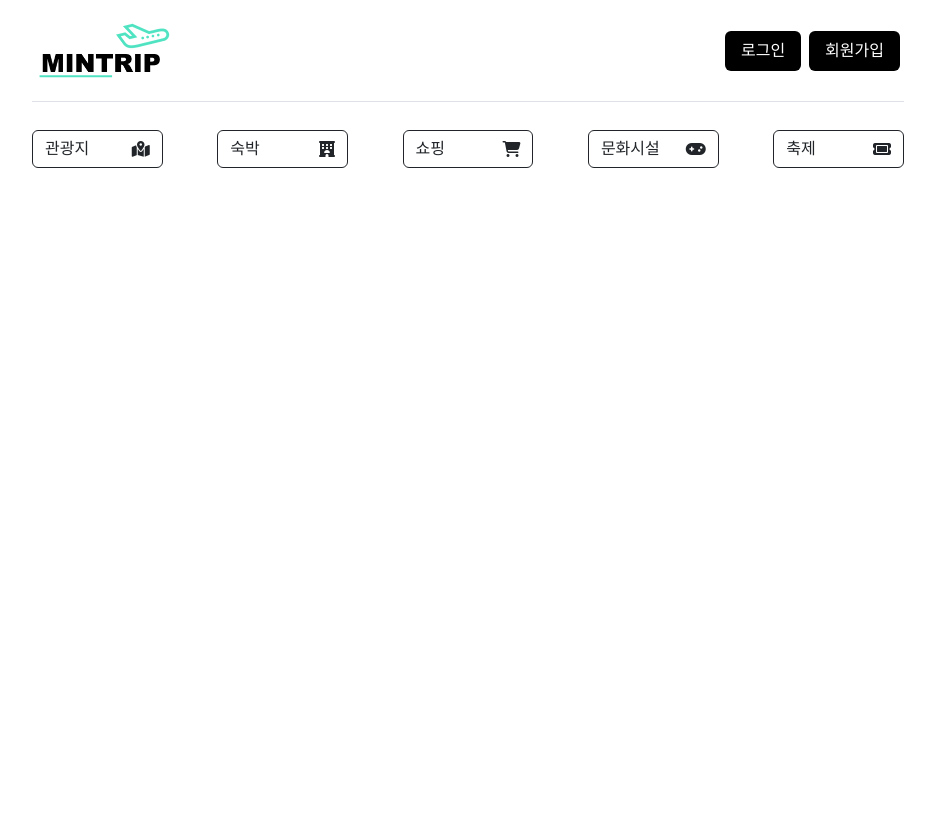
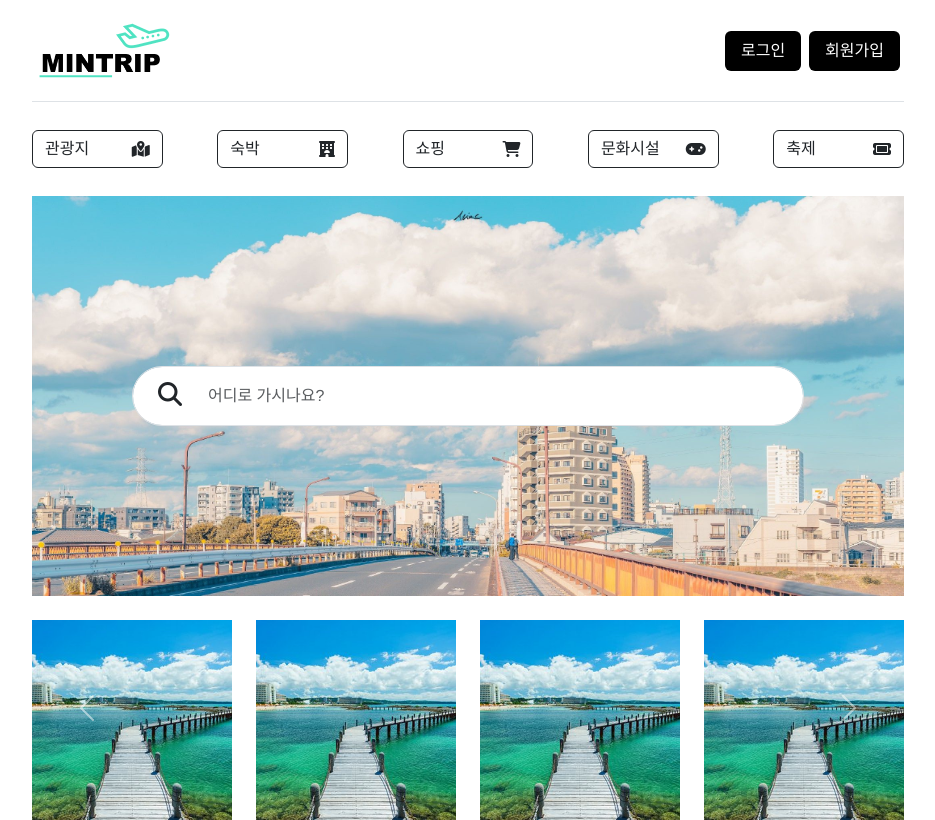
Before and after one commit to yygs321/S914_FinalFront_TRIP_Yoonkyungmin_Parksomin, a Vue app: page /#/ in a window 1280 px wide. Shown: the whole page, without its empty margins (172-1107 px from the left). Built offline with nearby package versions, Linux system fonts and the light colour scheme.

Commit message:
[feat] Add search, photo slide

```diff
--- a/src/App.vue
+++ b/src/App.vue
@@ -11,15 +11,6 @@
           <li class="nav-item"><a href="#" class="nav-link mx-1">회원가입</a></li>
         </ul>
       </header>
-        <div class="nav-scroller py-1 mb-2">
-      <nav class="nav d-flex justify-content-between">
-        <button type="button" class="btn btn-outline-dark d-flex justify-content-between"><span class="me-2">관광지</span><i class="fa-solid fa-map-location-dot"></i></button>
-        <button type="button" class="btn btn-outline-dark d-flex justify-content-between"><span class="me-2">숙박</span><i class="fa-solid fa-hotel"></i></button>
-        <button type="button" class="btn btn-outline-dark d-flex justify-content-between"><span class="me-2">쇼핑</span><i class="fa-solid fa-cart-shopping"></i></button>
-        <button type="button" class="btn btn-outline-dark d-flex justify-content-between"><span class="me-2">문화시설</span><i class="fa-solid fa-gamepad"></i></button>
-        <button type="button" class="btn btn-outline-dark d-flex justify-content-between"><span class="me-2">축제</span><i class="fa-solid fa-ticket"></i></button>
-      </nav>
-    </div>
     </div>
     <router-view/>
   </div>
--- /dev/null
+++ b/src/components/TripHeader.vue
@@ -0,0 +1,23 @@
+<template>
+    <div class="container">
+        <div class="nav-scroller py-1 mb-2">
+            <nav class="nav d-flex justify-content-between">
+                <button type="button" class="btn btn-outline-dark d-flex justify-content-between"><span class="me-2">관광지</span><i class="fa-solid fa-map-location-dot"></i></button>
+                <button type="button" class="btn btn-outline-dark d-flex justify-content-between"><span class="me-2">숙박</span><i class="fa-solid fa-hotel"></i></button>
+                <button type="button" class="btn btn-outline-dark d-flex justify-content-between"><span class="me-2">쇼핑</span><i class="fa-solid fa-cart-shopping"></i></button>
+                <button type="button" class="btn btn-outline-dark d-flex justify-content-between"><span class="me-2">문화시설</span><i class="fa-solid fa-gamepad"></i></button>
+                <button type="button" class="btn btn-outline-dark d-flex justify-content-between"><span class="me-2">축제</span><i class="fa-solid fa-ticket"></i></button>
+            </nav>
+        </div>
+    </div>
+</template>
+
+<script>
+
+export default {
+    name: 'TripHeader'
+}
+</script>
+
+<style scoped>
+</style>
--- a/src/router/index.js
+++ b/src/router/index.js
@@ -1,6 +1,7 @@
 import Vue from 'vue'
 import VueRouter from 'vue-router'
 import HomeView from '../views/HomeView.vue'
+
 
 Vue.use(VueRouter)
 
@@ -10,18 +11,11 @@ const routes = [
     name: 'home',
     component: HomeView
   },
-  {
-    path: '/about',
-    name: 'about',
-    // route level code-splitting
-    // this generates a separate chunk (about.[hash].js) for this route
-    // which is lazy-loaded when the route is visited.
-    component: () => import(/* webpackChunkName: "about" */ '../views/AboutView.vue')
-  }
 ]
 
 const router = new VueRouter({
-  routes
+  routes,
+  mode:"history"
 })
 
 export default router
--- a/src/views/HomeView.vue
+++ b/src/views/HomeView.vue
@@ -1,12 +1,49 @@
 <template>
-<div></div>
+<div>
+  <trip-header></trip-header>
+  <div class="container position-relative text-center my-4">
+    <form class="form-control rounded-pill w-75 d-flex position-absolute top-50 start-50 translate-middle z-1" style="transform: translate(-50%, -50%); height:15%;">
+      <a class="btn"><i class="fa-solid fa-magnifying-glass" style="font-size: 1.5rem;"></i></a>
+      <input type="text" class="form-control w-75 border-white" placeholder="어디로 가시나요?">
+    </form>
+
+    <img class="w-100 z-0 position-relative" src="@/assets/search_back.jpg" height="400px" alt="">
+  </div>
+
+  <div class="container position-relative">
+      <button class="carousel-control-prev" type="button" data-bs-target="#carouselExample" data-bs-slide="prev">
+        <span class="carousel-control-prev-icon" aria-hidden="true"></span>
+        <span class="visually-hidden">Previous</span>
+      </button>
+    <div class="carousel row row-cols-4 g-4">
+      <img class="col" src="@/assets/sunmarina-beach.jpg" alt="">
+      <img class="col" src="@/assets/sunmarina-beach.jpg" alt="">
+      <img class="col" src="@/assets/sunmarina-beach.jpg" alt="">
+      <img class="col" src="@/assets/sunmarina-beach.jpg" alt="">
+    </div>
+
+      <button class="carousel-control-next" type="button" data-bs-target="#carouselExample" data-bs-slide="next">
+        <span class="carousel-control-next-icon" aria-hidden="true"></span>
+        <span class="visually-hidden">Next</span>
+      </button>
+  </div>
+
+</div>
 
 </template>
 
 <script>
-
+  import TripHeader from "@/components/TripHeader.vue";
+  export default{
+    components: {TripHeader}
+  }
 </script>
 
 
-<style>
-</style>
+  <style>
+  .container > input{
+    top: 100px;
+  }
+
+
+  </style>
```
Also changed, not shown: src/views/Main.vue (added, +22 -0 lines), src/assets/sunmarina-beach.jpg (added).
